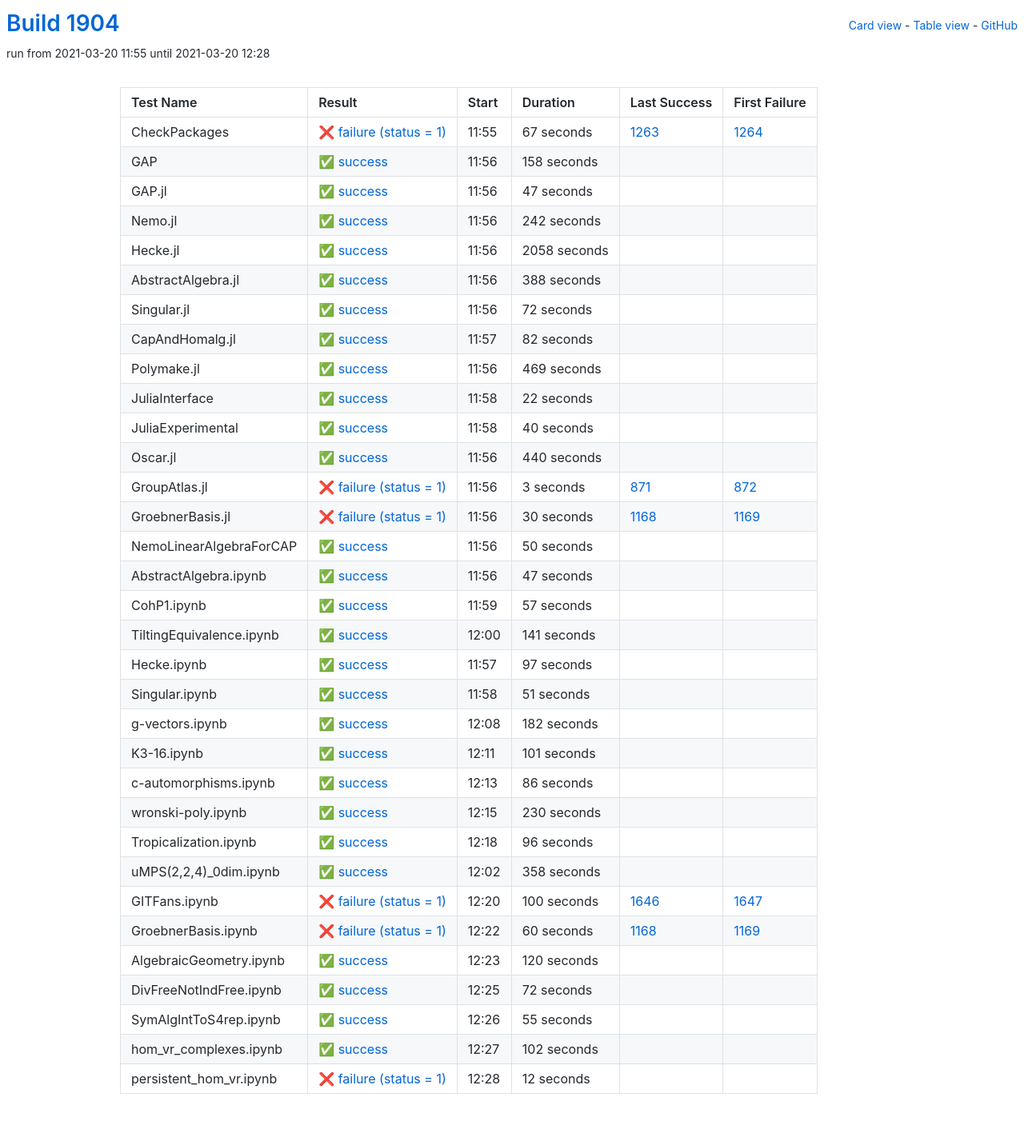
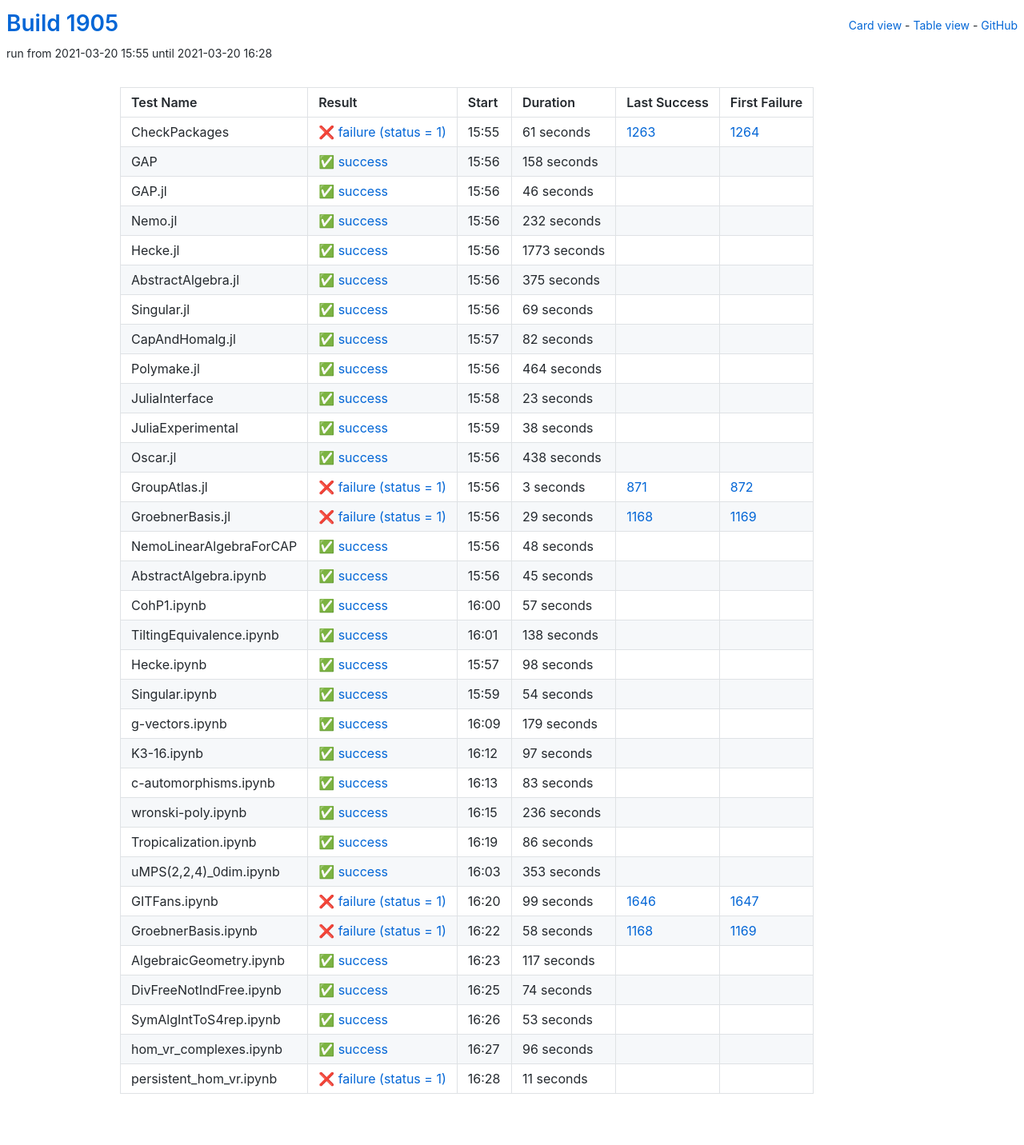
Before and after one commit to oscar-system/oscar-ci-status-stable, a Jekyll site: the page built from table.html, in a window 1280 px wide. Shown: the whole page at 80% size. Built offline with Jekyll 4.4.1, drawn with Linux system fonts in a browser that asks for light colours.

Commit message:
Build #1905

```diff
--- a/_data/ci.yml
+++ b/_data/ci.yml
@@ -1,6 +1,6 @@
 ---
-build: 1904
-build_url: https://oscarci.mathematik.uni-kl.de/job/oscar-stable/1904/
+build: 1905
+build_url: https://oscarci.mathematik.uni-kl.de/job/oscar-stable/1905/
 job: oscar-stable
 organization: oscar-system
 repo: oscar-ci-status-stable
@@ -8,20 +8,20 @@ repourl: https://github.com/oscar-system/oscar-ci-status-stable
 tests:
 - name: CheckPackages
   id: checkpackages
-  log: https://oscarci.mathematik.uni-kl.de/job/oscar-stable/1904/artifact/logs/build-1904/CheckPackages.log
-  start: 2021-03-20 11:55
+  log: https://oscarci.mathematik.uni-kl.de/job/oscar-stable/1905/artifact/logs/build-1905/CheckPackages.log
+  start: 2021-03-20 15:55
   success: false
   exitcode: 1
   status: failure
-  duration: 67
+  duration: 61
   last_success: 1263
   last_success_url: https://oscarci.mathematik.uni-kl.de/job/oscar-stable/1263/
   first_failure: 1264
   first_failure_url: https://oscarci.mathematik.uni-kl.de/job/oscar-stable/1264/
 - name: GAP
   id: gap
-  log: https://oscarci.mathematik.uni-kl.de/job/oscar-stable/1904/artifact/logs/build-1904/GAP.log
-  start: 2021-03-20 11:56
+  log: https://oscarci.mathematik.uni-kl.de/job/oscar-stable/1905/artifact/logs/build-1905/GAP.log
+  start: 2021-03-20 15:56
   success: true
   exitcode: 0
   status: success
@@ -32,68 +32,68 @@ tests:
   first_failure_url:
 - name: GAP.jl
   id: gap-jl
-  log: https://oscarci.mathematik.uni-kl.de/job/oscar-stable/1904/artifact/logs/build-1904/GAP.jl.log
-  start: 2021-03-20 11:56
+  log: https://oscarci.mathematik.uni-kl.de/job/oscar-stable/1905/artifact/logs/build-1905/GAP.jl.log
+  start: 2021-03-20 15:56
   success: true
   exitcode: 0
   status: success
-  duration: 47
+  duration: 46
   last_success: false
   last_success_url:
   first_failure: false
   first_failure_url:
 - name: Nemo.jl
   id: nemo-jl
-  log: https://oscarci.mathematik.uni-kl.de/job/oscar-stable/1904/artifact/logs/build-1904/Nemo.jl.log
-  start: 2021-03-20 11:56
+  log: https://oscarci.mathematik.uni-kl.de/job/oscar-stable/1905/artifact/logs/build-1905/Nemo.jl.log
+  start: 2021-03-20 15:56
   success: true
   exitcode: 0
   status: success
-  duration: 242
+  duration: 232
   last_success: false
   last_success_url:
   first_failure: false
   first_failure_url:
 - name: Hecke.jl
   id: hecke-jl
-  log: https://oscarci.mathematik.uni-kl.de/job/oscar-stable/1904/artifact/logs/build-1904/Hecke.jl.log
-  start: 2021-03-20 11:56
+  log: https://oscarci.mathematik.uni-kl.de/job/oscar-stable/1905/artifact/logs/build-1905/Hecke.jl.log
+  start: 2021-03-20 15:56
   success: true
   exitcode: 0
   status: success
-  duration: 2058
+  duration: 1773
   last_success: false
   last_success_url:
   first_failure: false
   first_failure_url:
 - name: AbstractAlgebra.jl
   id: abstractalgebra-jl
-  log: https://oscarci.mathematik.uni-kl.de/job/oscar-stable/1904/artifact/logs/build-1904/AbstractAlgebra.jl.log
-  start: 2021-03-20 11:56
+  log: https://oscarci.mathematik.uni-kl.de/job/oscar-stable/1905/artifact/logs/build-1905/AbstractAlgebra.jl.log
+  start: 2021-03-20 15:56
   success: true
   exitcode: 0
   status: success
-  duration: 388
+  duration: 375
   last_success: false
   last_success_url:
   first_failure: false
   first_failure_url:
 - name: Singular.jl
   id: singular-jl
-  log: https://oscarci.mathematik.uni-kl.de/job/oscar-stable/1904/artifact/logs/build-1904/Singular.jl.log
-  start: 2021-03-20 11:56
+  log: https://oscarci.mathematik.uni-kl.de/job/oscar-stable/1905/artifact/logs/build-1905/Singular.jl.log
+  start: 2021-03-20 15:56
   success: true
   exitcode: 0
   status: success
-  duration: 72
+  duration: 69
   last_success: false
   last_success_url:
   first_failure: false
   first_failure_url:
 - name: CapAndHomalg.jl
   id: capandhomalg-jl
-  log: https://oscarci.mathematik.uni-kl.de/job/oscar-stable/1904/artifact/logs/build-1904/CapAndHomalg.jl.log
-  start: 2021-03-20 11:57
+  log: https://oscarci.mathematik.uni-kl.de/job/oscar-stable/1905/artifact/logs/build-1905/CapAndHomalg.jl.log
+  start: 2021-03-20 15:57
   success: true
   exitcode: 0
   status: success
@@ -104,56 +104,56 @@ tests:
   first_failure_url:
 - name: Polymake.jl
   id: polymake-jl
-  log: https://oscarci.mathematik.uni-kl.de/job/oscar-stable/1904/artifact/logs/build-1904/Polymake.jl.log
-  start: 2021-03-20 11:56
+  log: https://oscarci.mathematik.uni-kl.de/job/oscar-stable/1905/artifact/logs/build-1905/Polymake.jl.log
+  start: 2021-03-20 15:56
   success: true
   exitcode: 0
   status: success
-  duration: 469
+  duration: 464
   last_success: false
   last_success_url:
   first_failure: false
   first_failure_url:
 - name: JuliaInterface
   id: juliainterface
-  log: https://oscarci.mathematik.uni-kl.de/job/oscar-stable/1904/artifact/logs/build-1904/JuliaInterface.log
-  start: 2021-03-20 11:58
+  log: https://oscarci.mathematik.uni-kl.de/job/oscar-stable/1905/artifact/logs/build-1905/JuliaInterface.log
+  start: 2021-03-20 15:58
   success: true
   exitcode: 0
   status: success
-  duration: 22
+  duration: 23
   last_success: false
   last_success_url:
   first_failure: false
   first_failure_url:
 - name: JuliaExperimental
   id: juliaexperimental
-  log: https://oscarci.mathematik.uni-kl.de/job/oscar-stable/1904/artifact/logs/build-1904/JuliaExperimental.log
-  start: 2021-03-20 11:58
+  log: https://oscarci.mathematik.uni-kl.de/job/oscar-stable/1905/artifact/logs/build-1905/JuliaExperimental.log
+  start: 2021-03-20 15:59
   success: true
   exitcode: 0
   status: success
-  duration: 40
+  duration: 38
   last_success: false
   last_success_url:
   first_failure: false
   first_failure_url:
 - name: Oscar.jl
   id: oscar-jl
-  log: https://oscarci.mathematik.uni-kl.de/job/oscar-stable/1904/artifact/logs/build-1904/Oscar.jl.log
-  start: 2021-03-20 11:56
+  log: https://oscarci.mathematik.uni-kl.de/job/oscar-stable/1905/artifact/logs/build-1905/Oscar.jl.log
+  start: 2021-03-20 15:56
   success: true
   exitcode: 0
   status: success
-  duration: 440
+  duration: 438
   last_success: false
   last_success_url:
   first_failure: false
   first_failure_url:
 - name: GroupAtlas.jl
   id: groupatlas-jl
-  log: https://oscarci.mathematik.uni-kl.de/job/oscar-stable/1904/artifact/logs/build-1904/GroupAtlas.jl.log
-  start: 2021-03-20 11:56
+  log: https://oscarci.mathematik.uni-kl.de/job/oscar-stable/1905/artifact/logs/build-1905/GroupAtlas.jl.log
+  start: 2021-03-20 15:56
   success: false
   exitcode: 1
   status: failure
@@ -164,44 +164,44 @@ tests:
   first_failure_url: https://oscarci.mathematik.uni-kl.de/job/oscar-stable/872/
 - name: GroebnerBasis.jl
   id: groebnerbasis-jl
-  log: https://oscarci.mathematik.uni-kl.de/job/oscar-stable/1904/artifact/logs/build-1904/GroebnerBasis.jl.log
-  start: 2021-03-20 11:56
+  log: https://oscarci.mathematik.uni-kl.de/job/oscar-stable/1905/artifact/logs/build-1905/GroebnerBasis.jl.log
+  start: 2021-03-20 15:56
   success: false
   exitcode: 1
   status: failure
-  duration: 30
+  duration: 29
   last_success: 1168
   last_success_url: https://oscarci.mathematik.uni-kl.de/job/oscar-stable/1168/
   first_failure: 1169
   first_failure_url: https://oscarci.mathematik.uni-kl.de/job/oscar-stable/1169/
 - name: NemoLinearAlgebraForCAP
   id: nemolinearalgebraforcap
-  log: https://oscarci.mathematik.uni-kl.de/job/oscar-stable/1904/artifact/logs/build-1904/NemoLinearAlgebraForCAP.log
-  start: 2021-03-20 11:56
+  log: https://oscarci.mathematik.uni-kl.de/job/oscar-stable/1905/artifact/logs/build-1905/NemoLinearAlgebraForCAP.log
+  start: 2021-03-20 15:56
   success: true
   exitcode: 0
   status: success
-  duration: 50
+  duration: 48
   last_success: false
   last_success_url:
   first_failure: false
   first_failure_url:
 - name: AbstractAlgebra.ipynb
   id: abstractalgebra-ipynb
-  log: https://oscarci.mathematik.uni-kl.de/job/oscar-stable/1904/artifact/logs/build-1904/AbstractAlgebra.ipynb.log
-  start: 2021-03-20 11:56
+  log: https://oscarci.mathematik.uni-kl.de/job/oscar-stable/1905/artifact/logs/build-1905/AbstractAlgebra.ipynb.log
+  start: 2021-03-20 15:56
   success: true
   exitcode: 0
   status: success
-  duration: 47
+  duration: 45
   last_success: false
   last_success_url:
   first_failure: false
   first_failure_url:
 - name: CohP1.ipynb
   id: cohp1-ipynb
-  log: https://oscarci.mathematik.uni-kl.de/job/oscar-stable/1904/artifact/logs/build-1904/CohP1.ipynb.log
-  start: 2021-03-20 11:59
+  log: https://oscarci.mathematik.uni-kl.de/job/oscar-stable/1905/artifact/logs/build-1905/CohP1.ipynb.log
+  start: 2021-03-20 16:00
   success: true
   exitcode: 0
   status: success
@@ -212,20 +212,56 @@ tests:
   first_failure_url:
 - name: TiltingEquivalence.ipynb
   id: tiltingequivalence-ipynb
-  log: https://oscarci.mathematik.uni-kl.de/job/oscar-stable/1904/artifact/logs/build-1904/TiltingEquivalence.ipynb.log
-  start: 2021-03-20 12:00
+  log: https://oscarci.mathematik.uni-kl.de/job/oscar-stable/1905/artifact/logs/build-1905/TiltingEquivalence.ipynb.log
+  start: 2021-03-20 16:01
   success: true
   exitcode: 0
   status: success
-  duration: 141
+  duration: 138
   last_success: false
   last_success_url:
   first_failure: false
   first_failure_url:
 - name: Hecke.ipynb
   id: hecke-ipynb
-  log: https://oscarci.mathematik.uni-kl.de/job/oscar-stable/1904/artifact/logs/build-1904/Hecke.ipynb.log
-  start: 2021-03-20 11:57
+  log: https://oscarci.mathematik.uni-kl.de/job/oscar-stable/1905/artifact/logs/build-1905/Hecke.ipynb.log
+  start: 2021-03-20 15:57
+  success: true
+  exitcode: 0
+  status: success
+  duration: 98
+  last_success: false
+  last_success_url:
+  first_failure: false
+  first_failure_url:
+- name: Singular.ipynb
+  id: singular-ipynb
+  log: https://oscarci.mathematik.uni-kl.de/job/oscar-stable/1905/artifact/logs/build-1905/Singular.ipynb.log
+  start: 2021-03-20 15:59
+  success: true
+  exitcode: 0
+  status: success
+  duration: 54
+  last_success: false
+  last_success_url:
+  first_failure: false
+  first_failure_url:
+- name: g-vectors.ipynb
+  id: g-vectors-ipynb
+  log: https://oscarci.mathematik.uni-kl.de/job/oscar-stable/1905/artifact/logs/build-1905/g-vectors.ipynb.log
+  start: 2021-03-20 16:09
+  success: true
+  exitcode: 0
+  status: success
+  duration: 179
+  last_success: false
+  last_success_url:
+  first_failure: false
+  first_failure_url:
+- name: K3-16.ipynb
+  id: k3-16-ipynb
+  log: https://oscarci.mathematik.uni-kl.de/job/oscar-stable/1905/artifact/logs/build-1905/K3-16.ipynb.log
+  start: 2021-03-20 16:12
   success: true
   exitcode: 0
   status: success
@@ -234,46 +270,34 @@ tests:
   last_success_url:
   first_failure: false
   first_failure_url:
-- name: Singular.ipynb
-  id: singular-ipynb
-  log: https://oscarci.mathematik.uni-kl.de/job/oscar-stable/1904/artifact/logs/build-1904/Singular.ipynb.log
-  start: 2021-03-20 11:58
+- name: c-automorphisms.ipynb
+  id: c-automorphisms-ipynb
+  log: https://oscarci.mathematik.uni-kl.de/job/oscar-stable/1905/artifact/logs/build-1905/c-automorphisms.ipynb.log
+  start: 2021-03-20 16:13
   success: true
   exitcode: 0
   status: success
-  duration: 51
+  duration: 83
   last_success: false
   last_success_url:
   first_failure: false
   first_failure_url:
-- name: g-vectors.ipynb
-  id: g-vectors-ipynb
-  log: https://oscarci.mathematik.uni-kl.de/job/oscar-stable/1904/artifact/logs/build-1904/g-vectors.ipynb.log
-  start: 2021-03-20 12:08
+- name: wronski-poly.ipynb
+  id: wronski-poly-ipynb
+  log: https://oscarci.mathematik.uni-kl.de/job/oscar-stable/1905/artifact/logs/build-1905/wronski-poly.ipynb.log
+  start: 2021-03-20 16:15
   success: true
   exitcode: 0
   status: success
-  duration: 182
+  duration: 236
   last_success: false
   last_success_url:
   first_failure: false
   first_failure_url:
-- name: K3-16.ipynb
-  id: k3-16-ipynb
-  log: https://oscarci.mathematik.uni-kl.de/job/oscar-stable/1904/artifact/logs/build-1904/K3-16.ipynb.log
-  start: 2021-03-20 12:11
-  success: true
-  exitcode: 0
-  status: success
-  duration: 101
-  last_success: false
-  last_success_url:
-  first_failure: false
-  first_failure_url:
-- name: c-automorphisms.ipynb
-  id: c-automorphisms-ipynb
-  log: https://oscarci.mathematik.uni-kl.de/job/oscar-stable/1904/artifact/logs/build-1904/c-automorphisms.ipynb.log
-  start: 2021-03-20 12:13
+- name: Tropicalization.ipynb
+  id: tropicalization-ipynb
+  log: https://oscarci.mathematik.uni-kl.de/job/oscar-stable/1905/artifact/logs/build-1905/Tropicalization.ipynb.log
+  start: 2021-03-20 16:19
   success: true
   exitcode: 0
   status: success
@@ -282,22 +306,82 @@ tests:
   last_success_url:
   first_failure: false
   first_failure_url:
-- name: wronski-poly.ipynb
-  id: wronski-poly-ipynb
-  log: https://oscarci.mathematik.uni-kl.de/job/oscar-stable/1904/artifact/logs/build-1904/wronski-poly.ipynb.log
-  start: 2021-03-20 12:15
+- name: uMPS(2,2,4)_0dim.ipynb
+  id: umps-2-2-4-0dim-ipynb
+  log: https://oscarci.mathematik.uni-kl.de/job/oscar-stable/1905/artifact/logs/build-1905/uMPS-2-2-4-_0dim.ipynb.log
+  start: 2021-03-20 16:03
   success: true
   exitcode: 0
   status: success
-  duration: 230
+  duration: 353
   last_success: false
   last_success_url:
   first_failure: false
   first_failure_url:
-- name: Tropicalization.ipynb
-  id: tropicalization-ipynb
-  log: https://oscarci.mathematik.uni-kl.de/job/oscar-stable/1904/artifact/logs/build-1904/Tropicalization.ipynb.log
-  start: 2021-03-20 12:18
+- name: GITFans.ipynb
+  id: gitfans-ipynb
+  log: https://oscarci.mathematik.uni-kl.de/job/oscar-stable/1905/artifact/logs/build-1905/GITFans.ipynb.log
+  start: 2021-03-20 16:20
+  success: false
+  exitcode: 1
+  status: failure
+  duration: 99
+  last_success: 1646
+  last_success_url: https://oscarci.mathematik.uni-kl.de/job/oscar-stable/1646/
+  first_failure: 1647
+  first_failure_url: https://oscarci.mathematik.uni-kl.de/job/oscar-stable/1647/
+- name: GroebnerBasis.ipynb
+  id: groebnerbasis-ipynb
+  log: https://oscarci.mathematik.uni-kl.de/job/oscar-stable/1905/artifact/logs/build-1905/GroebnerBasis.ipynb.log
+  start: 2021-03-20 16:22
+  success: false
+  exitcode: 1
+  status: failure
+  duration: 58
+  last_success: 1168
+  last_success_url: https://oscarci.mathematik.uni-kl.de/job/oscar-stable/1168/
+  first_failure: 1169
+  first_failure_url: https://oscarci.mathematik.uni-kl.de/job/oscar-stable/1169/
+- name: AlgebraicGeometry.ipynb
+  id: algebraicgeometry-ipynb
+  log: https://oscarci.mathematik.uni-kl.de/job/oscar-stable/1905/artifact/logs/build-1905/AlgebraicGeometry.ipynb.log
+  start: 2021-03-20 16:23
+  success: true
+  exitcode: 0
+  status: success
+  duration: 117
+  last_success: false
+  last_success_url:
+  first_failure: false
+  first_failure_url:
+- name: DivFreeNotIndFree.ipynb
+  id: divfreenotindfree-ipynb
+  log: https://oscarci.mathematik.uni-kl.de/job/oscar-stable/1905/artifact/logs/build-1905/DivFreeNotIndFree.ipynb.log
+  start: 2021-03-20 16:25
+  success: true
+  exitcode: 0
+  status: success
+  duration: 74
+  last_success: false
+  last_success_url:
+  first_failure: false
+  first_failure_url:
+- name: SymAlgIntToS4rep.ipynb
+  id: symalginttos4rep-ipynb
+  log: https://oscarci.mathematik.uni-kl.de/job/oscar-stable/1905/artifact/logs/build-1905/SymAlgIntToS4rep.ipynb.log
+  start: 2021-03-20 16:26
+  success: true
+  exitcode: 0
+  status: success
+  duration: 53
+  last_success: false
+  last_success_url:
+  first_failure: false
+  first_failure_url:
+- name: hom_vr_complexes.ipynb
+  id: hom-vr-complexes-ipynb
+  log: https://oscarci.mathematik.uni-kl.de/job/oscar-stable/1905/artifact/logs/build-1905/hom_vr_complexes.ipynb.log
+  start: 2021-03-20 16:27
   success: true
   exitcode: 0
   status: success
@@ -306,99 +390,15 @@ tests:
   last_success_url:
   first_failure: false
   first_failure_url:
-- name: uMPS(2,2,4)_0dim.ipynb
-  id: umps-2-2-4-0dim-ipynb
-  log: https://oscarci.mathematik.uni-kl.de/job/oscar-stable/1904/artifact/logs/build-1904/uMPS-2-2-4-_0dim.ipynb.log
-  start: 2021-03-20 12:02
-  success: true
-  exitcode: 0
-  status: success
-  duration: 358
+- name: persistent_hom_vr.ipynb
+  id: persistent-hom-vr-ipynb
+  log: https://oscarci.mathematik.uni-kl.de/job/oscar-stable/1905/artifact/logs/build-1905/persistent_hom_vr.ipynb.log
+  start: 2021-03-20 16:28
+  success: false
+  exitcode: 1
+  status: failure
+  duration: 11
   last_success: false
   last_success_url:
   first_failure: false
   first_failure_url:
-- name: GITFans.ipynb
-  id: gitfans-ipynb
-  log: https://oscarci.mathematik.uni-kl.de/job/oscar-stable/1904/artifact/logs/build-1904/GITFans.ipynb.log
-  start: 2021-03-20 12:20
-  success: false
-  exitcode: 1
-  status: failure
-  duration: 100
-  last_success: 1646
-  last_success_url: https://oscarci.mathematik.uni-kl.de/job/oscar-stable/1646/
-  first_failure: 1647
-  first_failure_url: https://oscarci.mathematik.uni-kl.de/job/oscar-stable/1647/
-- name: GroebnerBasis.ipynb
-  id: groebnerbasis-ipynb
-  log: https://oscarci.mathematik.uni-kl.de/job/oscar-stable/1904/artifact/logs/build-1904/GroebnerBasis.ipynb.log
-  start: 2021-03-20 12:22
-  success: false
-  exitcode: 1
-  status: failure
-  duration: 60
-  last_success: 1168
-  last_success_url: https://oscarci.mathematik.uni-kl.de/job/oscar-stable/1168/
-  first_failure: 1169
-  first_failure_url: https://oscarci.mathematik.uni-kl.de/job/oscar-stable/1169/
-- name: AlgebraicGeometry.ipynb
-  id: algebraicgeometry-ipynb
-  log: https://oscarci.mathematik.uni-kl.de/job/oscar-stable/1904/artifact/logs/build-1904/AlgebraicGeometry.ipynb.log
-  start: 2021-03-20 12:23
-  success: true
-  exitcode: 0
-  status: success
-  duration: 120
-  last_success: false
-  last_success_url:
-  first_failure: false
-  first_failure_url:
-- name: DivFreeNotIndFree.ipynb
-  id: divfreenotindfree-ipynb
-  log: https://oscarci.mathematik.uni-kl.de/job/oscar-stable/1904/artifact/logs/build-1904/DivFreeNotIndFree.ipynb.log
-  start: 2021-03-20 12:25
-  success: true
-  exitcode: 0
-  status: success
-  duration: 72
-  last_success: false
-  last_success_url:
-  first_failure: false
-  first_failure_url:
-- name: SymAlgIntToS4rep.ipynb
-  id: symalginttos4rep-ipynb
-  log: https://oscarci.mathematik.uni-kl.de/job/oscar-stable/1904/artifact/logs/build-1904/SymAlgIntToS4rep.ipynb.log
-  start: 2021-03-20 12:26
-  success: true
-  exitcode: 0
-  status: success
-  duration: 55
-  last_success: false
-  last_success_url:
-  first_failure: false
-  first_failure_url:
-- name: hom_vr_complexes.ipynb
-  id: hom-vr-complexes-ipynb
-  log: https://oscarci.mathematik.uni-kl.de/job/oscar-stable/1904/artifact/logs/build-1904/hom_vr_complexes.ipynb.log
-  start: 2021-03-20 12:27
-  success: true
-  exitcode: 0
-  status: success
-  duration: 102
-  last_success: false
-  last_success_url:
-  first_failure: false
-  first_failure_url:
-- name: persistent_hom_vr.ipynb
-  id: persistent-hom-vr-ipynb
-  log: https://oscarci.mathematik.uni-kl.de/job/oscar-stable/1904/artifact/logs/build-1904/persistent_hom_vr.ipynb.log
-  start: 2021-03-20 12:28
-  success: false
-  exitcode: 1
-  status: failure
-  duration: 12
-  last_success: false
-  last_success_url:
-  first_failure: false
-  first_failure_url:
```
Also changed, not shown: README.md.
